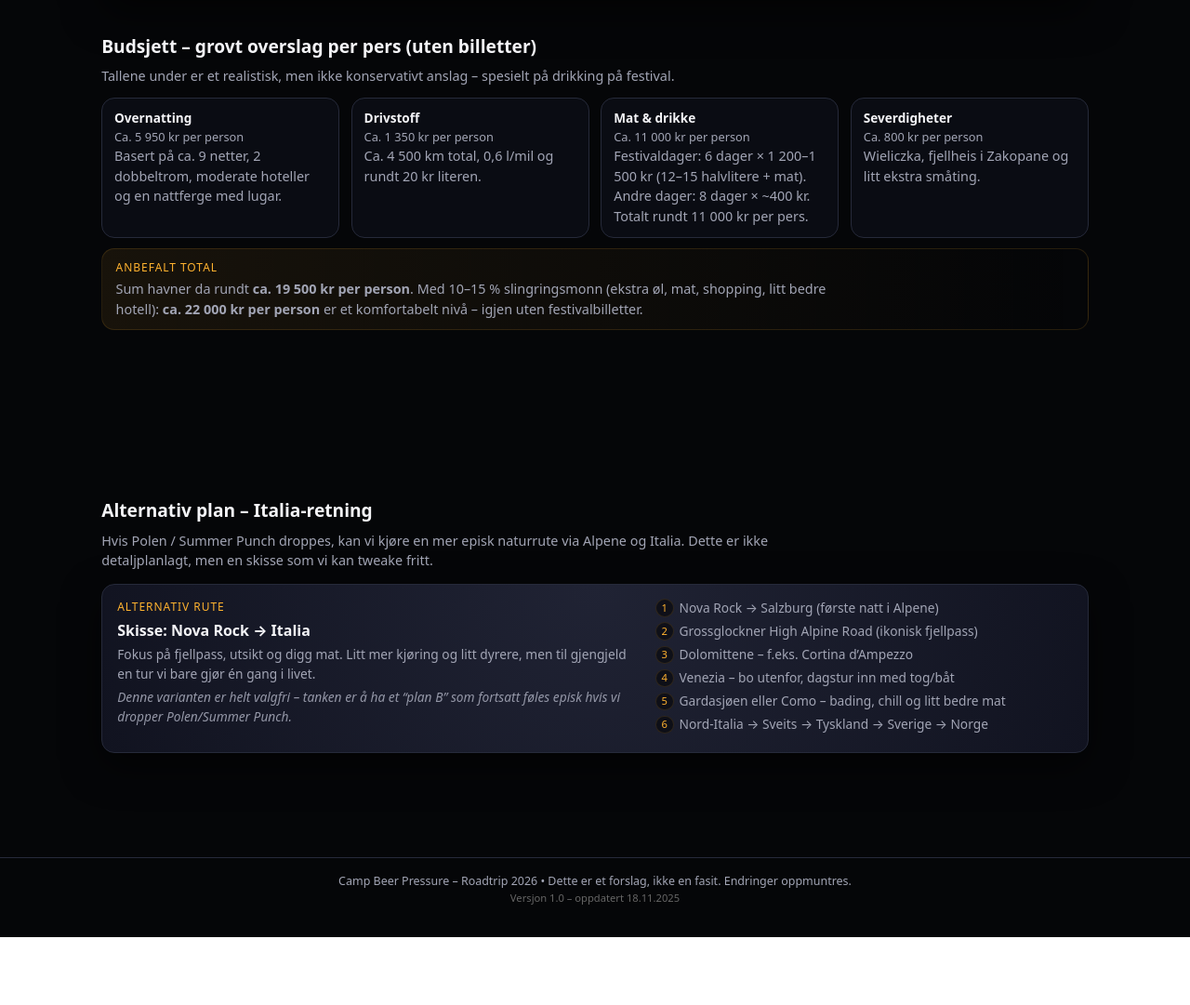
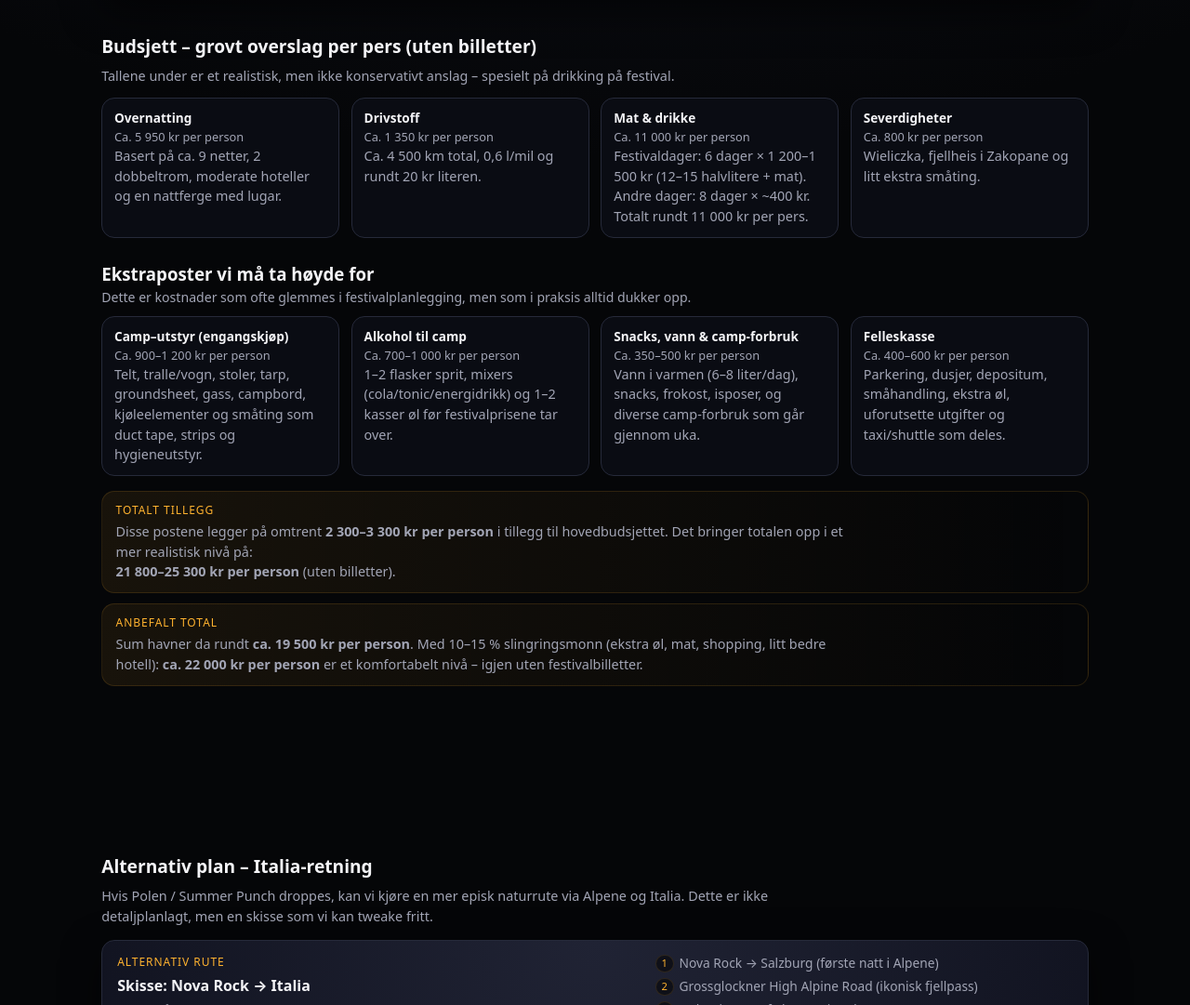
Before and after one commit to Pungsmekk/roadtrip_2026_version_ctrl, a plain HTML site: page index.html in a window 1280 px wide. Shown: the part 1412-2493 px from the top of the page at 93% size. Before the commit the page ends 2420 px from the top, so only its background shows below. Drawn offline with Linux system fonts and the light colour scheme.

Commit message:
updates to budget

```diff
--- a/index.html
+++ b/index.html
@@ -1140,6 +1140,58 @@
           <p>Wieliczka, fjellheis i Zakopane og litt ekstra småting.</p>
         </div>
       </div>
+<h3 style="margin-top:1.6rem;">Ekstraposter vi må ta høyde for</h3>
+<p style="font-size:0.88rem; color:var(--muted); max-width:850px;">
+  Dette er kostnader som ofte glemmes i festivalplanlegging, men som i praksis alltid dukker opp.
+</p>
+
+<div class="budget-grid" style="margin-top:0.6rem;">
+  <div class="budget-card">
+    <strong>Camp–utstyr (engangskjøp)</strong>
+    <span>Ca. 900–1 200 kr per person</span>
+    <p>
+      Telt, tralle/vogn, stoler, tarp, groundsheet, gass, campbord, kjøleelementer
+      og småting som duct tape, strips og hygieneutstyr.
+    </p>
+  </div>
+
+  <div class="budget-card">
+    <strong>Alkohol til camp</strong>
+    <span>Ca. 700–1 000 kr per person</span>
+    <p>
+      1–2 flasker sprit, mixers (cola/tonic/energidrikk) og 1–2 kasser øl
+      før festivalprisene tar over.
+    </p>
+  </div>
+
+  <div class="budget-card">
+    <strong>Snacks, vann &amp; camp-forbruk</strong>
+    <span>Ca. 350–500 kr per person</span>
+    <p>
+      Vann i varmen (6–8 liter/dag), snacks, frokost, isposer,
+      og diverse camp-forbruk som går gjennom uka.
+    </p>
+  </div>
+
+  <div class="budget-card">
+    <strong>Felleskasse</strong>
+    <span>Ca. 400–600 kr per person</span>
+    <p>
+      Parkering, dusjer, depositum, småhandling, ekstra øl,
+      uforutsette utgifter og taxi/shuttle som deles.
+    </p>
+  </div>
+</div>
+
+<div class="accent-box" style="margin-top:1rem;">
+  <div class="accent-label">Totalt tillegg</div>
+  <p>
+    Disse postene legger på omtrent <strong>2 300–3 300 kr per person</strong>
+    i tillegg til hovedbudsjettet.
+    Det bringer totalen opp i et mer realistisk nivå på:
+    <br><strong>21 800–25 300 kr per person</strong> (uten billetter).
+  </p>
+</div>
 
       <div class="accent-box">
         <div class="accent-label">Anbefalt total</div>
```
